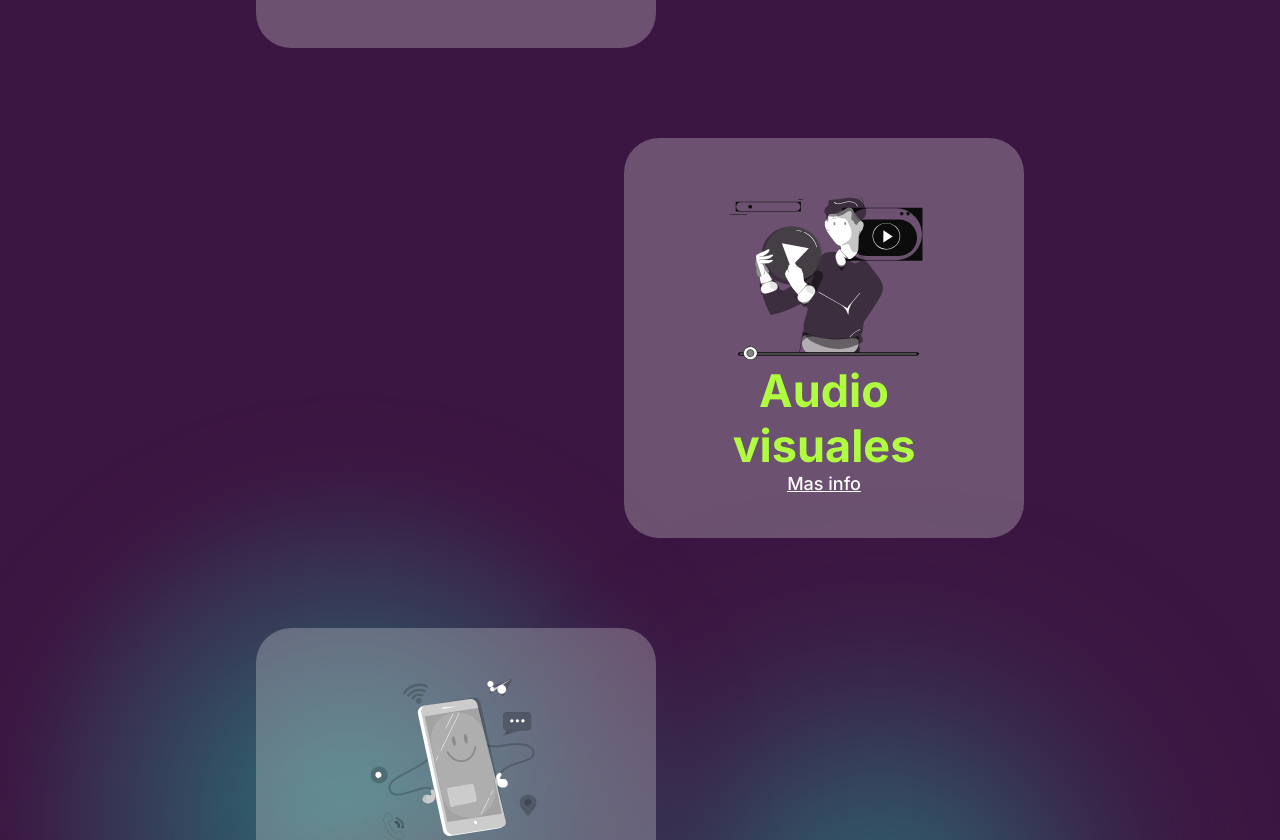
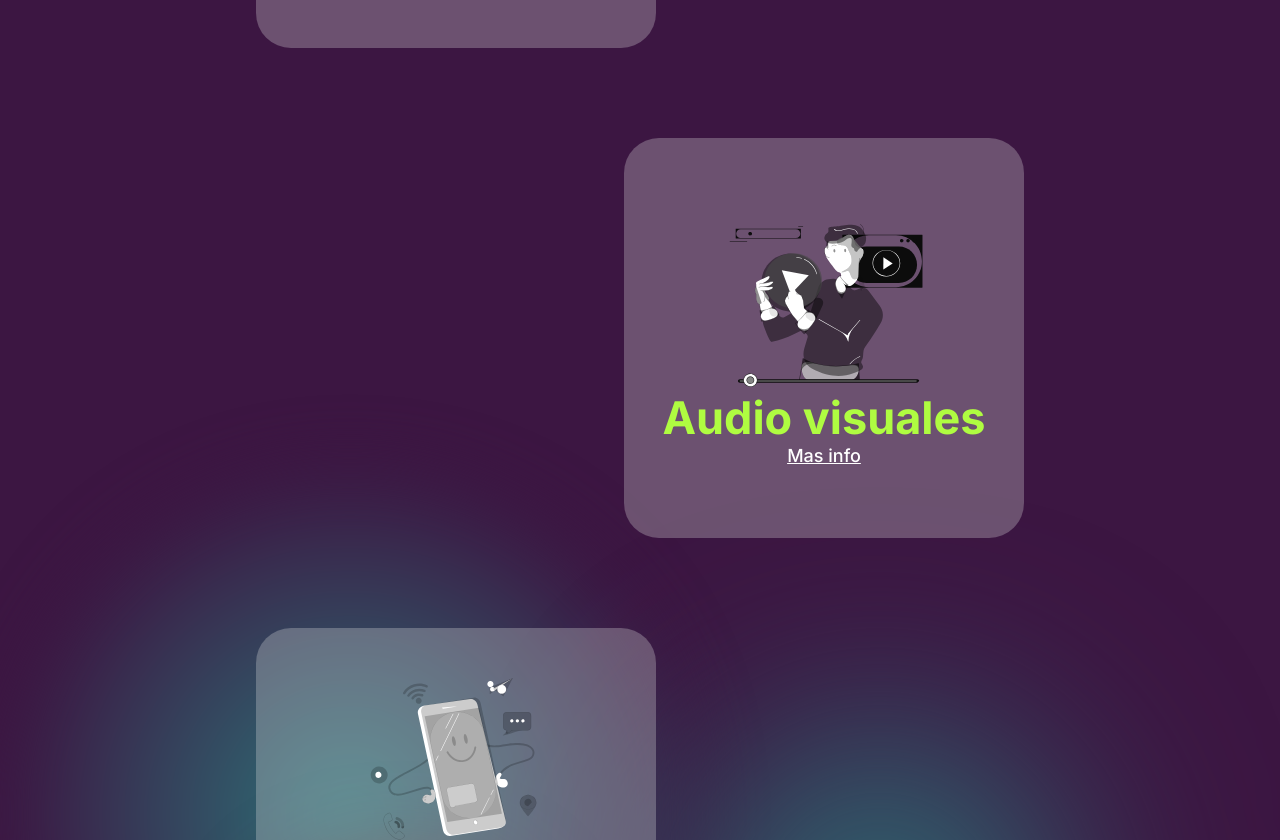
Before and after one commit to jeronimogarcia/ProyectoCoder, a React (Create React App) app: page / in a window 1280 px wide. Shown: the part 1960-2800 px from the top of the page. Built offline with nearby package versions, Linux system fonts and the light colour scheme.

Commit message:
update: styles
update: footer style & fix card flickering transition.

```diff
--- a/src/Components/Card/CardStyle.js
+++ b/src/Components/Card/CardStyle.js
@@ -2,37 +2,30 @@ import styled from "styled-components"
 
 export const rightVariant = {
   alignSelf: 'end',
-  unhoverContainer: {
-    gridColumn: '2/3',
-  },
-  hoverContainer: {
-    gridColumn: '1/2',
-  }
+  flexDirection: 'row-reverse'
 }
 
 const CardStyled = styled.div`
-  display:grid;
-  grid-template-columns: 400px 376px;
-  grid-template-rows: 400px;
-  border-radius: 35px;
-  justify-items: center;
+  display: flex;
   align-items: center;
+  height: 400px;
   width: 400px;
   overflow: hidden;
   background: rgba(218, 218, 218, 0.3);
+  border-radius: 35px;
   transition: all 0.4s ease-in-out;
   align-self: ${props  => props?.variant?.alignSelf};
+  flex-direction: ${props => props?.variant?.flexDirection};
 
   &:hover{
-    width: 776px;
+    width: 800px;
   }
-  &:hover .unhover-container{ grid-column: ${props  => props?.variant?.unhoverContainer?.gridColumn}; }
-  &:hover .hover-container{ grid-column: ${props  => props?.variant?.hoverContainer?.gridColumn}; }
+  /* &:hover .unhover-container{ visibility: visible; min-width: 400px; }
+  &:hover .hover-container{ visibility: visible; min-width: 400px;} */
   .unhover-container{
-    grid-column: 1/2;
-    /* grid-column: ${ props => props?.variant?.unhoverContainer?.gridColumn}; */
-    grid-row: 1/2;
+    order: ${ props => props?.variant?.unhoverContainer?.order};
     display: flex;
+    min-width: 400px;
     flex-direction: column;
     justify-content: center;
     align-items: center;
@@ -70,11 +63,10 @@ const CardStyled = styled.div`
     color: #AFFC41;
     padding: 0 42px;
     text-align: center;
+    min-width: 400px;
   }
   .hover-container{
-    grid-column: '2/3';
-    /* grid-column: ${ props => props?.variant?.unhoverContainer?.gridColumn}; */
-    grid-row: 1/2;
+    order: ${ props => props?.variant?.hoverContainer?.order};
     display: flex;
     flex-direction: column;
     justify-content: center;
--- a/src/Components/Footer/FooterStyle.js
+++ b/src/Components/Footer/FooterStyle.js
@@ -2,7 +2,7 @@ import styled from 'styled-components';
 
 const FooterStyle = styled.footer`
   height: 147px;
-  background-color: #2D1031;
+  background-color: rgba(0, 0, 0, 0.25);
   display: flex;
   justify-content: center;
   align-items: center;
--- a/src/Components/Products/Products.js
+++ b/src/Components/Products/Products.js
@@ -13,7 +13,7 @@ const podcast = {
 const av = {
   img: avImg,
   title: 'Audio visuales',
-  description: 'Construimos piezas de comunicación, graficas-audiovisuales de acuerdo a las necesidades de los formatos de cada red social. Youtuve, FB, IG, TikTok, TW.'
+  description: 'Construimos piezas de comunicación, graficas-audiovisuales de acuerdo a las necesidades de los formatos de cada red social. Youtube, FB, IG, TikTok, TW.'
 }
 const avRedes = {
   img: avRedesImg,
```
